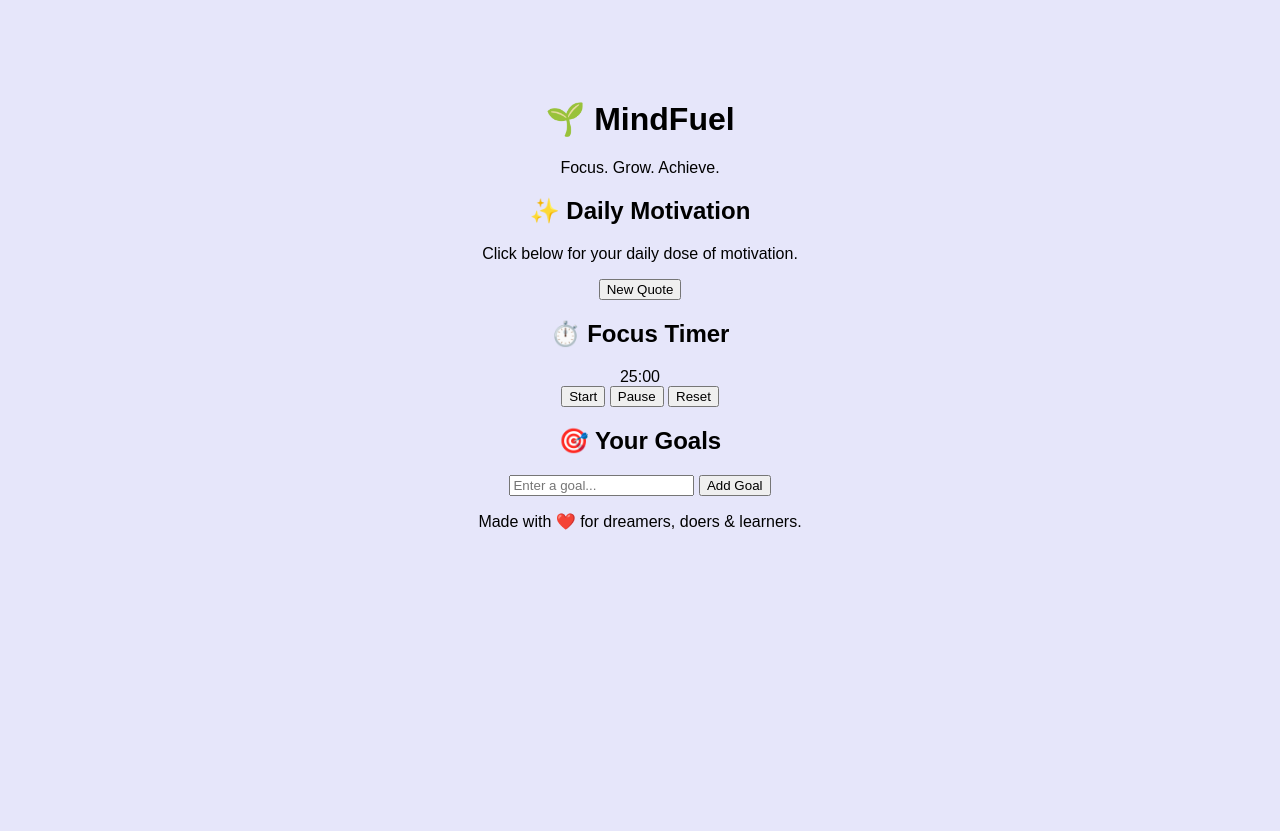
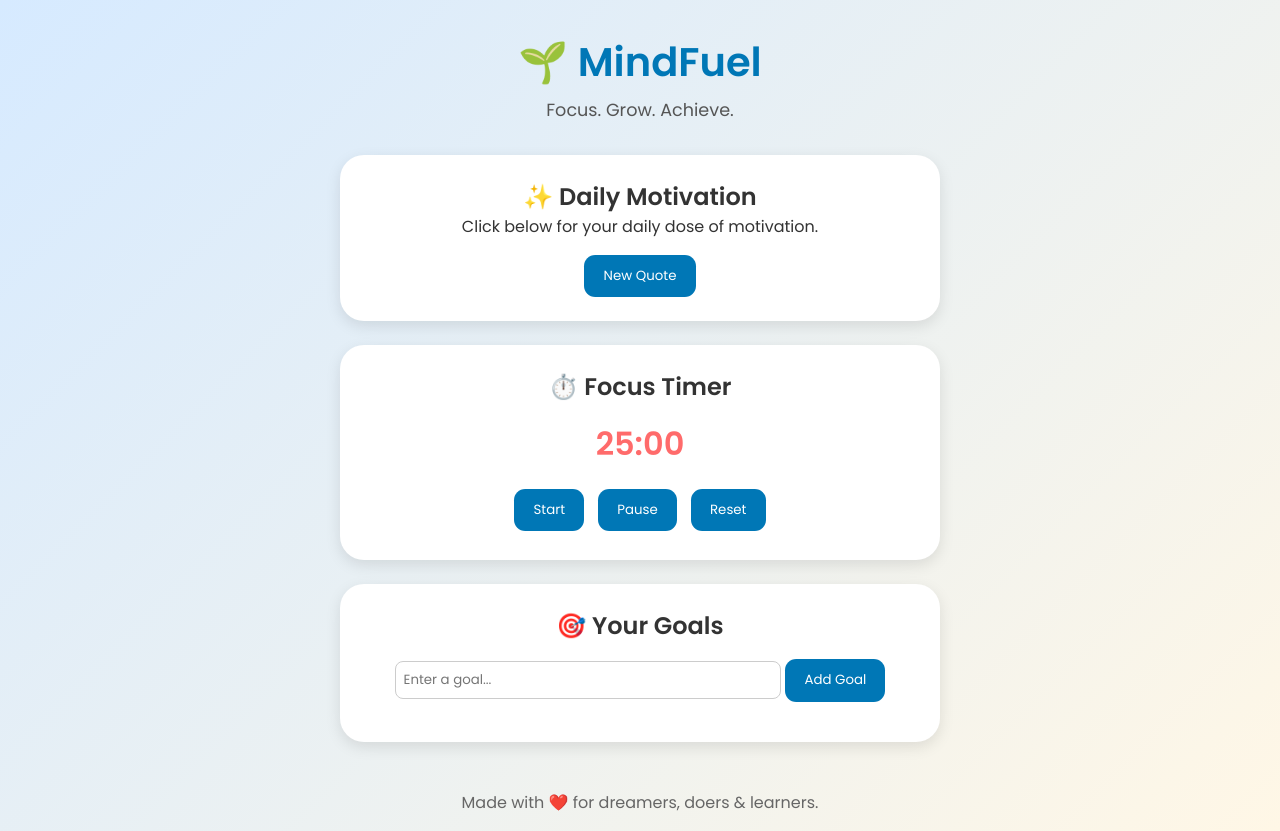
Before and after one commit to valetimanjulatha/cicd--demo, a plain HTML site: page index.html in a window 1280 px wide. Before the commit the page ends 800 px from the top, so only its background shows below. Drawn offline with Linux system fonts and the light colour scheme; a script that the page names is missing.

Commit message:
Update styles for body and add global font

```diff
--- a/style.css
+++ b/style.css
@@ -1,6 +1,120 @@
+@import url('https://fonts.googleapis.com/css2?family=Poppins:wght@400;600&display=swap');
+
+* {
+  margin: 0;
+  padding: 0;
+  box-sizing: border-box;
+  font-family: "Poppins", sans-serif;
+}
+
 body {
- background-color: lavender;
- text-align: center;
- font-family: Arial, sans-serif;
- margin-top: 100px;
+  background: linear-gradient(135deg, #d6eaff, #fff7e6);
+  color: #333;
+  display: flex;
+  flex-direction: column;
+  align-items: center;
+  min-height: 100vh;
 }
+
+header {
+  text-align: center;
+  margin-top: 2rem;
+}
+
+h1 {
+  font-size: 2.5rem;
+  color: #0077b6;
+}
+
+.tagline {
+  color: #555;
+  font-size: 1.1rem;
+  margin-top: 0.3rem;
+}
+
+main {
+  display: grid;
+  grid-template-columns: 1fr;
+  gap: 1.5rem;
+  margin: 2rem;
+  width: 90%;
+  max-width: 600px;
+}
+
+.card {
+  background: white;
+  border-radius: 1.5rem;
+  padding: 1.5rem;
+  text-align: center;
+  box-shadow: 0 5px 15px rgba(0,0,0,0.1);
+  transition: transform 0.2s;
+}
+
+.card:hover {
+  transform: translateY(-5px);
+}
+
+button {
+  margin-top: 1rem;
+  background: #0077b6;
+  color: white;
+  border: none;
+  padding: 0.7rem 1.2rem;
+  border-radius: 0.7rem;
+  cursor: pointer;
+  transition: background 0.3s;
+}
+
+button:hover {
+  background: #0096c7;
+}
+
+#timer {
+  font-size: 2rem;
+  margin: 1rem 0;
+  font-weight: bold;
+  color: #ff6b6b;
+}
+
+.timer-controls button {
+  margin: 0.3rem;
+}
+
+input {
+  padding: 0.5rem;
+  border-radius: 0.5rem;
+  border: 1px solid #ccc;
+  width: 70%;
+  margin-top: 0.5rem;
+}
+
+ul {
+  list-style: none;
+  margin-top: 1rem;
+  text-align: left;
+}
+
+li {
+  background: #f1f9ff;
+  padding: 0.6rem;
+  margin: 0.3rem 0;
+  border-radius: 0.5rem;
+  display: flex;
+  justify-content: space-between;
+  align-items: center;
+}
+
+li button {
+  background: transparent;
+  color: #ff6b6b;
+  font-weight: bold;
+  border: none;
+  cursor: pointer;
+}
+
+footer {
+  margin-top: auto;
+  text-align: center;
+  padding: 1rem;
+  color: #666;
+}
```
